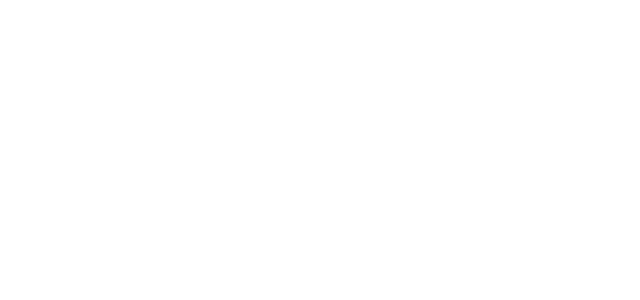
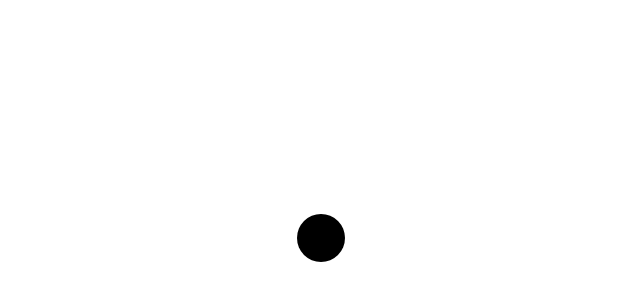
Before and after one commit to Gitbyt3/Portfolio-Project, a React (Vite) app in the folder SPOTFOLIO/: page / in a window 1280 px wide. Shown: the part 402-702 px from the top of the page, without its empty margins (319-959 px from the left). Built offline with nearby package versions, Linux system fonts and the light colour scheme.

Commit message:
Added base code

```diff
--- a/SPOTFOLIO/src/App.jsx
+++ b/SPOTFOLIO/src/App.jsx
@@ -2,11 +2,11 @@
 import './tailwind.css'
 
 function App() {
-  const [count, setCount] = useState(0)
 
   return (
-    <>
-    </>
+    <svg viewBox="0 0 1000 800" preserveAspectRatio="xMidYMid meet" className="w-full h-full max-w-[1400px] p-4 md:p-10 select-none">
+      <circle cx="500" cy="500" r="20"/>
+    </svg>
   )
 }
 
```
Also changed, not shown: SPOTFOLIO/public/spongegar-funny.gif (added), 1 other file (tests, documents, lock files or other folders).
